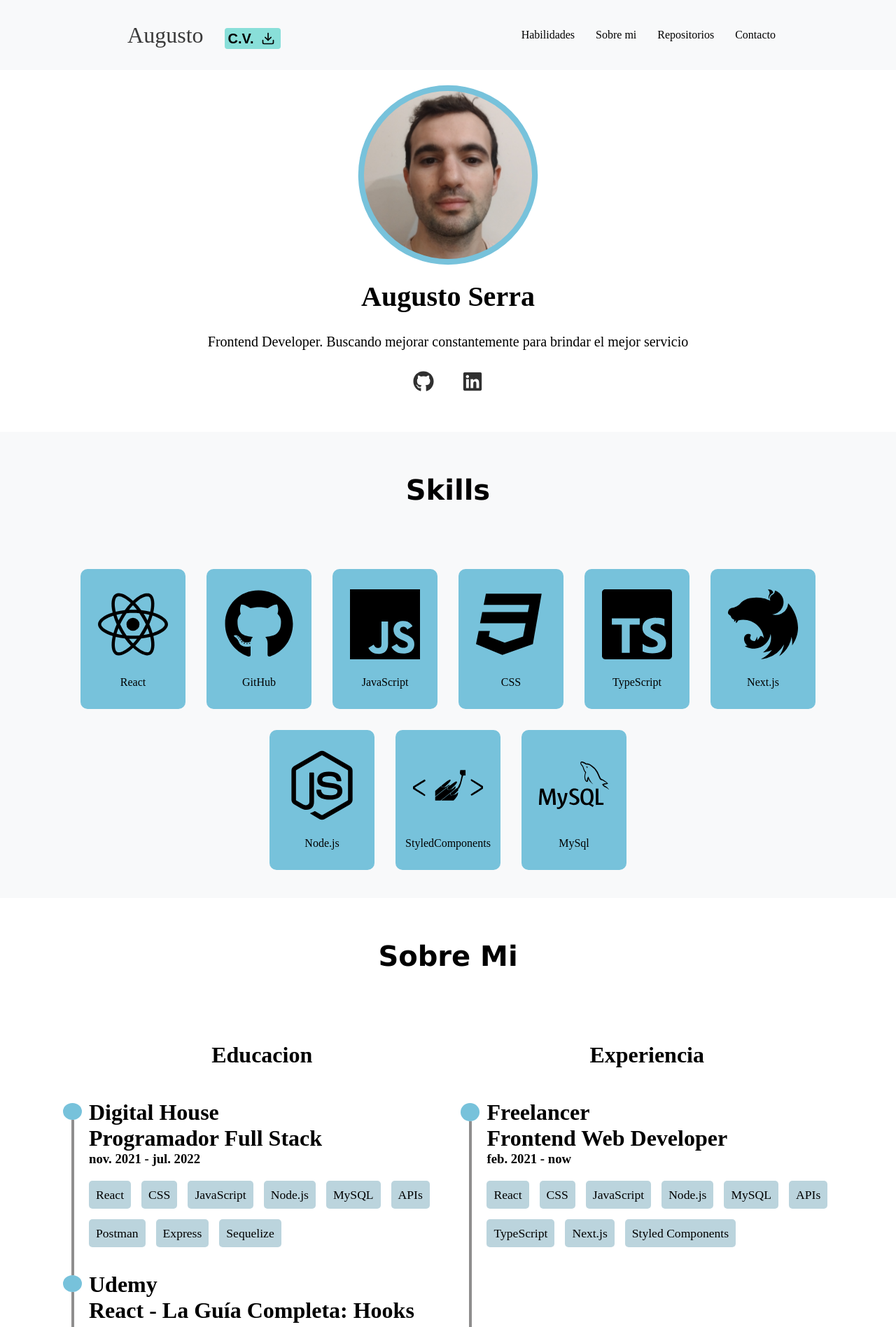
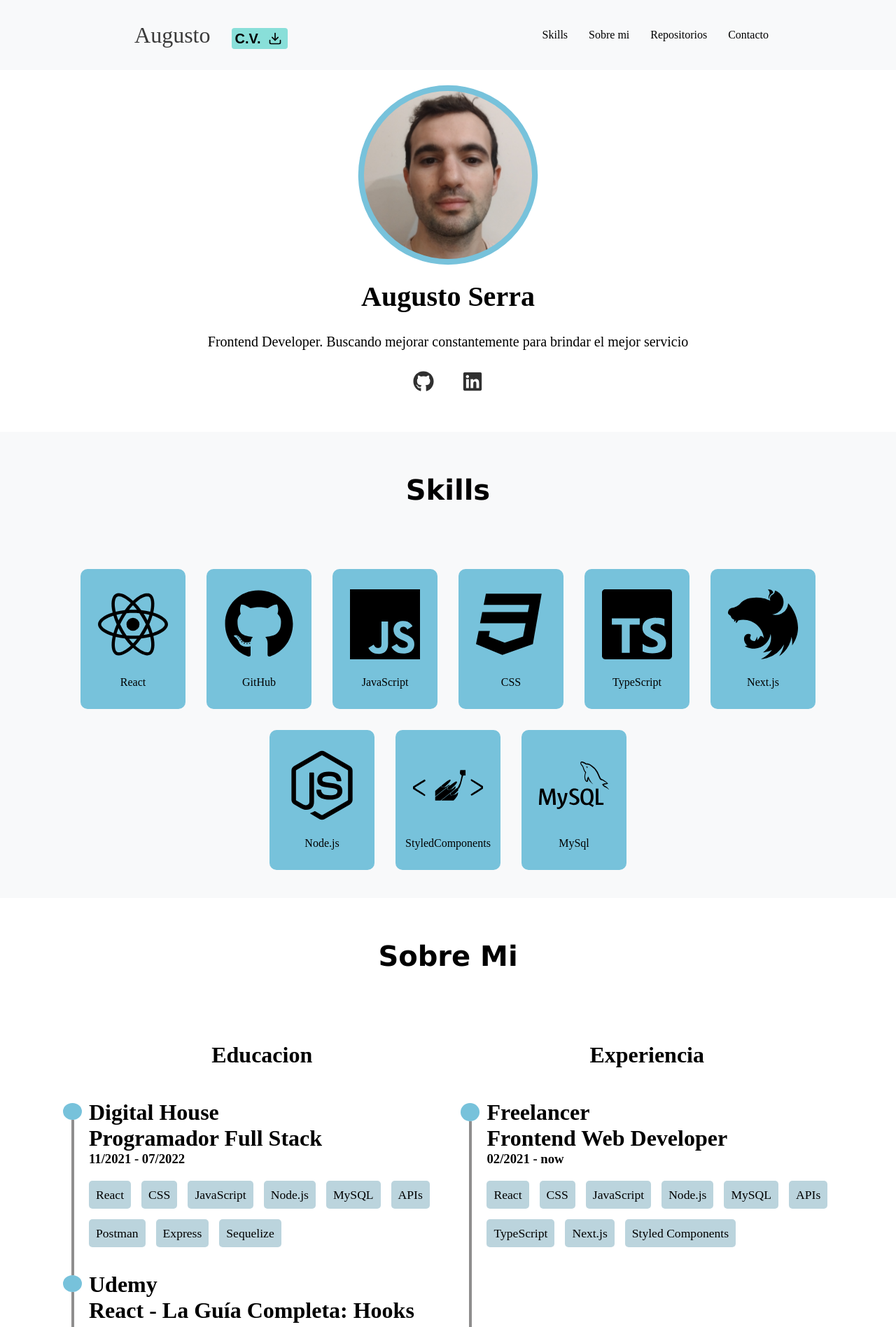
Before and after one commit to SerraAugusto/PaginaWeb, a Next.js app: page / in a window 1280 px wide. Shown: the top 1896 px of the page at 70% size. Built offline with nearby package versions, Linux system fonts and the light colour scheme.

Commit message:
changing texts

```diff
--- a/src/app/components/aboutMe/AboutMe.tsx
+++ b/src/app/components/aboutMe/AboutMe.tsx
@@ -71,7 +71,7 @@ export default function AboutMe() {
             urlName='https://www.digitalhouse.com/ar'
             subName='Programador Full Stack'
             subNameUrl='https://www.digitalhouse.com/ar/productos/programacion/programacion-web-full-stack'
-            date='nov. 2021 - jul. 2022'
+            date='11/2021 - 07/2022'
             skills={['React', 'CSS', 'JavaScript', 'Node.js', 'MySQL', 'APIs', 'Postman', 'Express', 'Sequelize']}
           />
           <InformationItem
@@ -89,7 +89,7 @@ export default function AboutMe() {
           <InformationItem
             name='Freelancer'
             subName='Frontend Web Developer'
-            date='feb. 2021 - now'
+            date='02/2021 - now'
             skills={['React', 'CSS', 'JavaScript', 'Node.js', 'MySQL', 'APIs','TypeScript', 'Next.js', 'Styled Components']}
 
           />
--- a/src/app/components/common/BurguerMenu.tsx
+++ b/src/app/components/common/BurguerMenu.tsx
@@ -86,7 +86,7 @@ const BurguerMenu: React.FC = () => {
       </ButtonContainer>
       <Overlay visible={isContainerVisible} />
       <Container visible={isContainerVisible} ref={containerRef}>
-       <Link href="#skills">Habilidades</Link>
+       <Link href="#skills">Skills</Link>
         <Link href="#about-me">Sobre mi</Link>
         <Link href="#repositories">Repositorios</Link>
         <Link href="#contact">Contacto</Link>
--- a/src/app/components/contactMe/ContactMe.tsx
+++ b/src/app/components/contactMe/ContactMe.tsx
@@ -117,7 +117,7 @@ export default  function ContactMe ( ) {
         <input type="text" name="user_name" />
         <h3>Email</h3>
         <input type="email" name="user_email" />
-        <h3>Mensage</h3>
+        <h3>Mensaje</h3>
         <textarea name="message" />
         <input type="submit" value="Send" />
       </form>
--- a/src/app/components/layouts/Header.tsx
+++ b/src/app/components/layouts/Header.tsx
@@ -79,7 +79,7 @@ export default function Header() {
         <NameLogo href='#Home'>Augusto</NameLogo>
         <ResumeButton filename='\Augusto-Serra-CV-Esp.pdf' buttonText='C.V.' ></ResumeButton></LeftSide>
             <UlListContainer className='hide-Mobile'>
-            <motion.div whileHover={{ scale: 1.2 }} whileTap={{ scale: 0.8 }}><li><a href="#skills">Habilidades</a></li></motion.div>
+            <motion.div whileHover={{ scale: 1.2 }} whileTap={{ scale: 0.8 }}><li><a href="#skills">Skills</a></li></motion.div>
             <motion.div whileHover={{ scale: 1.2 }} whileTap={{ scale: 0.8 }}><li><a href="#about-me">Sobre mi</a></li></motion.div>
             <motion.div whileHover={{ scale: 1.2 }} whileTap={{ scale: 0.8 }}><li><a href="#repositories">Repositorios</a></li></motion.div>
             <motion.div whileHover={{ scale: 1.2 }} whileTap={{ scale: 0.8 }}><li><a href="#contact">Contacto</a></li></motion.div>
```
